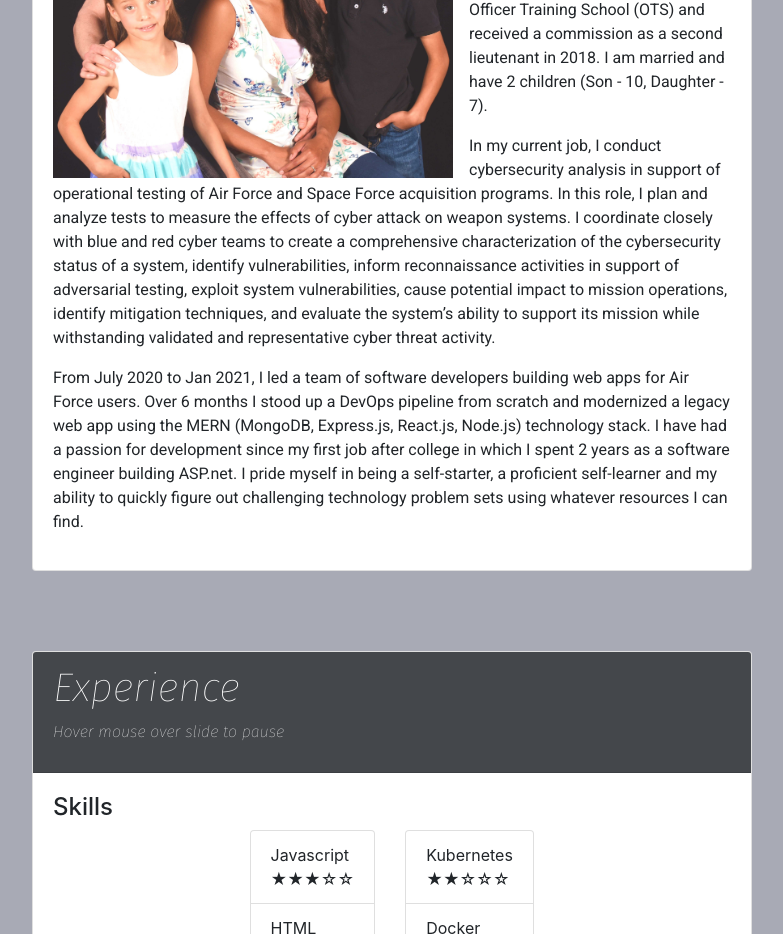
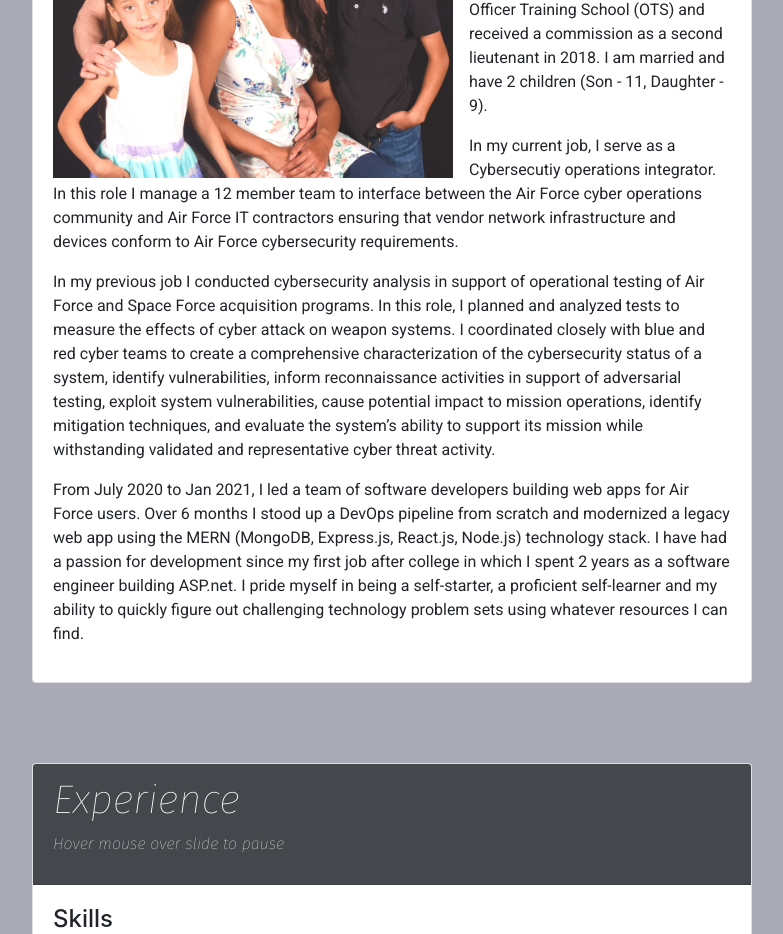
Before and after one commit to jtp03a/jakepeterson.dev, a React (Create React App) app in the folder client/: page / in a window 1280 px wide. Shown: the part 1240-2174 px from the top of the page, without its empty margins (248-1031 px from the left). Built offline with nearby package versions, Linux system fonts and the light colour scheme; no server answers; a web font is replaced by a local one.

Commit message:
update about page with current info

```diff
--- a/client/src/Components/About.js
+++ b/client/src/Components/About.js
@@ -11,8 +11,9 @@ function About(props) {
                     </div>
                     <div className='card-body' id="cardBody">
                     <img className="img-fluid float-left mr-3" src={portrait} alt="portrait" height="400" width="400" rounded />
-                    <p>I am originally from Abilene, Texas where I obtained a Bachelors Degree in Electronic Media from Abilene Christian University. I enlisted in the Active Duty Air Force in 2011 as a Cryptologic Language Analyst and was assigned to various inteligence squadrons from 2011-2017. During this time I was selected to attend Officer Training School (OTS) and received a commission as a second lieutenant in 2018. I am married and have 2 children (Son - 10, Daughter - 7).</p>
-                    <p>In my current job, I conduct cybersecurity analysis in support of operational testing of Air Force and Space Force acquisition programs. In this role, I plan and analyze tests to measure the effects of cyber attack on weapon systems. I coordinate closely with blue and red cyber teams to create a comprehensive characterization of the cybersecurity status of a system, identify vulnerabilities, inform reconnaissance activities in support of adversarial testing, exploit system vulnerabilities, cause potential impact to mission operations, identify mitigation techniques, and evaluate the system’s ability to support its mission while withstanding validated and representative cyber threat activity.</p>
+                    <p>I am originally from Abilene, Texas where I obtained a Bachelors Degree in Electronic Media from Abilene Christian University. I enlisted in the Active Duty Air Force in 2011 as a Cryptologic Language Analyst and was assigned to various inteligence squadrons from 2011-2017. During this time I was selected to attend Officer Training School (OTS) and received a commission as a second lieutenant in 2018. I am married and have 2 children (Son - 11, Daughter - 9).</p>
+                    <p>In my current job, I serve as a Cybersecutiy operations integrator. In this role I manage a 12 member team to interface between the Air Force cyber operations community and Air Force IT contractors ensuring that vendor network infrastructure and devices conform to Air Force cybersecurity requirements.  </p>
+                    <p>In my previous job I conducted cybersecurity analysis in support of operational testing of Air Force and Space Force acquisition programs. In this role, I planned and analyzed tests to measure the effects of cyber attack on weapon systems. I coordinated closely with blue and red cyber teams to create a comprehensive characterization of the cybersecurity status of a system, identify vulnerabilities, inform reconnaissance activities in support of adversarial testing, exploit system vulnerabilities, cause potential impact to mission operations, identify mitigation techniques, and evaluate the system’s ability to support its mission while withstanding validated and representative cyber threat activity.</p>
                     <p>From July 2020 to Jan 2021, I led a team of software developers building web apps for Air Force users. Over 6 months I stood up a DevOps pipeline from scratch and modernized a legacy web app using the MERN (MongoDB, Express.js, React.js, Node.js) technology stack. I have had a passion for development since my first job after college in which I spent 2 years as a software engineer building ASP.net. I pride myself in being a self-starter, a proficient self-learner and my ability to quickly figure out challenging technology problem sets using whatever resources I can find.</p>
                     </div>
                 </div>
```
